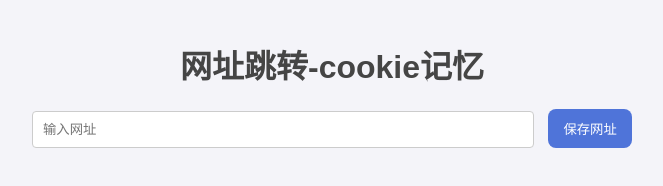
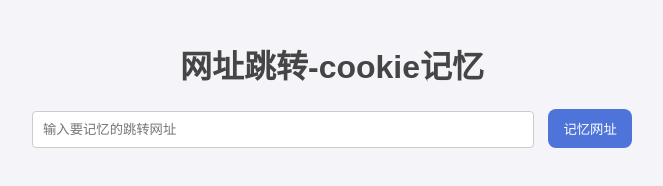
Before and after one commit to cvbnnnnnbvc/demo, a plain HTML site: page cookie/index.html in a window 1280 px wide. Shown: the whole page, without its empty margins (308-971 px from the left). Drawn offline with Linux system fonts and the light colour scheme.

Commit message:
Update index.html

```diff
--- a/cookie/index.html
+++ b/cookie/index.html
@@ -53,8 +53,8 @@
 <body>
     <h1>网址跳转-cookie记忆</h1>
     <div class="box">
-        <input type="text" id="urlInput" placeholder="输入网址">
-        <button onclick="saveUrl()">保存网址</button>
+        <input type="text" id="urlInput" placeholder="输入要记忆的跳转网址">
+        <button onclick="saveUrl()">记忆网址</button>
     </div>
 
     <script>
```
